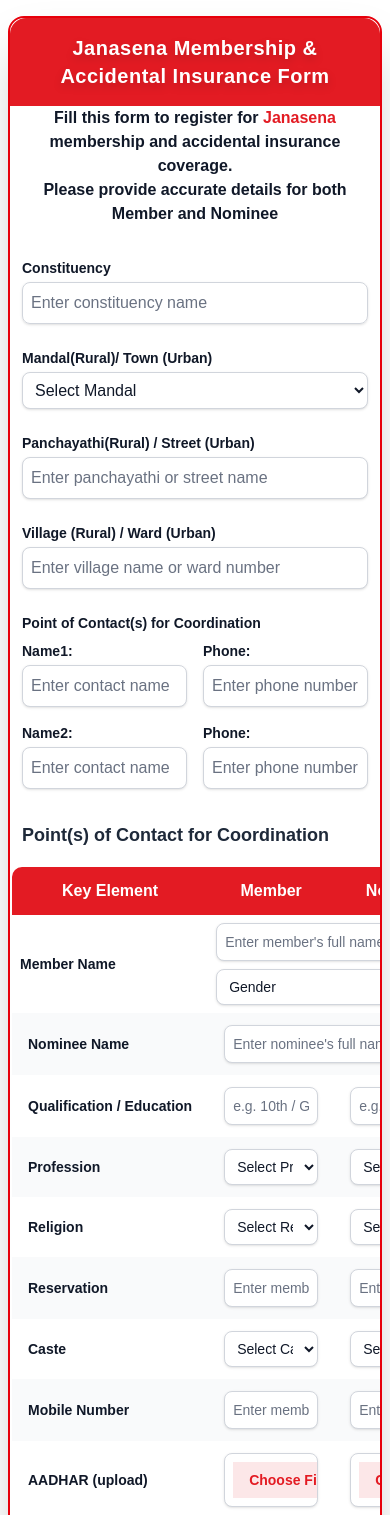
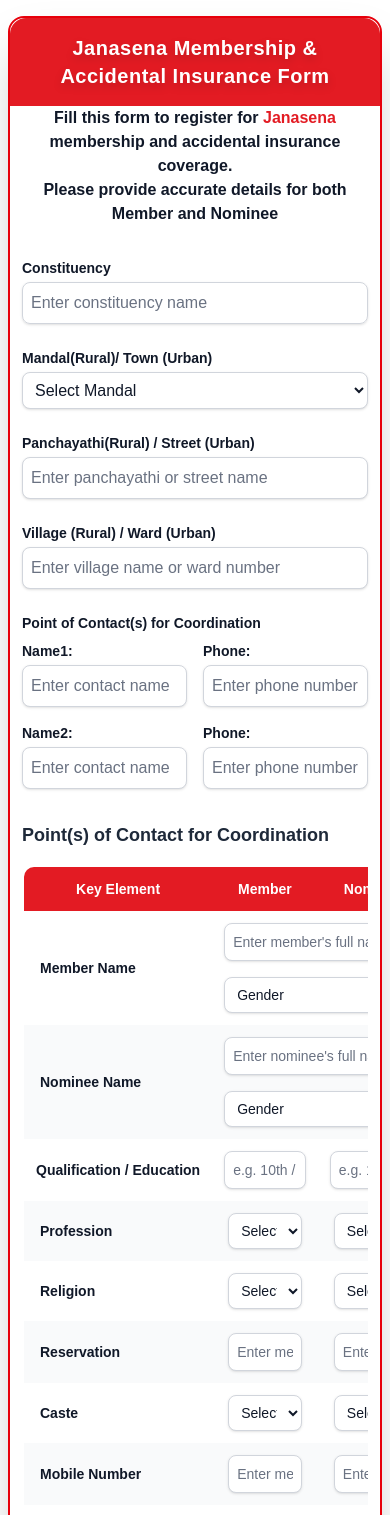
Before and after one commit to Chenchu-Parameswar-Kotari/jsp, a Next.js app: page / in a window 390 px wide. Shown: the top 1515 px of the page. Built offline with nearby package versions, Linux system fonts and the light colour scheme.

Commit message:
alignment changes

```diff
--- a/src/app/page.tsx
+++ b/src/app/page.tsx
@@ -113,27 +113,27 @@
 
             <div className="mt-8">
               <h2 className="text-lg font-semibold text-gray-800 mb-4">Point(s) of Contact for Coordination</h2>
-              <div className="overflow-x-auto -mx-3 sm:mx-0">
+              <div className="overflow-x-auto">
                 <table className="min-w-full border-2 border-[#E31B23] text-sm rounded-xl shadow-lg overflow-hidden">
                   <thead className="bg-[#E31B23] text-white">
                     <tr>
-                      <th className="px-2 sm:px-4 py-3 font-bold text-base sm:text-lg">Key Element</th>
-                      <th className="px-2 sm:px-4 py-3 font-bold text-base sm:text-lg">Member</th>
-                      <th className="px-2 sm:px-4 py-3 font-bold text-base sm:text-lg">Nominee</th>
+                      <th className="px-3 sm:px-4 py-3 font-bold text-sm sm:text-lg">Key Element</th>
+                      <th className="px-3 sm:px-4 py-3 font-bold text-sm sm:text-lg">Member</th>
+                      <th className="px-3 sm:px-4 py-3 font-bold text-sm sm:text-lg">Nominee</th>
                     </tr>
                   </thead>
                   <tbody>
                     <tr className="bg-white">
-                                            <td className="px-2 sm:px-4 py-2 sm:py-3 font-semibold text-gray-900 whitespace-nowrap text-sm sm:text-base">Member Name</td>
-                      <td className="px-2 sm:px-4 py-2 sm:py-3" colSpan={2}>
-                        <div className="flex flex-col sm:flex-row gap-2">
+                      <td className="px-4 py-3 font-semibold text-gray-900 whitespace-nowrap">Member Name</td>
+                      <td className="px-3 sm:px-4 py-3" colSpan={2}>
+                        <div className="flex flex-col sm:flex-row gap-2 sm:gap-3">
                           <input
                             type="text"
                             placeholder="Enter member's full name"
-                            className="flex-1 rounded-lg border border-gray-300 p-2 text-sm sm:text-base shadow-sm focus:border-[#E31B23] focus:ring-[#E31B23] text-gray-900 placeholder-gray-500 bg-white"
+                            className="w-full flex-1 rounded-lg border border-gray-300 p-2 sm:p-2.5 text-sm shadow-sm focus:border-[#E31B23] focus:ring-[#E31B23] text-gray-900 placeholder-gray-500 bg-white"
                           />
                           <select
-                            className="w-full sm:w-32 rounded-lg border border-gray-300 p-2 text-sm sm:text-base shadow-sm focus:border-[#E31B23] focus:ring-[#E31B23] text-gray-900 bg-white"
+                            className="w-full sm:w-40 rounded-lg border border-gray-300 p-2 sm:p-2.5 text-sm shadow-sm focus:border-[#E31B23] focus:ring-[#E31B23] text-gray-900 bg-white mt-2 sm:mt-0"
                           >
                             <option value="">Gender</option>
                             <option value="male">Male</option>
@@ -145,15 +145,15 @@
                     </tr>
                     <tr className="bg-gray-50">
                       <td className="px-4 py-3 font-semibold text-gray-900 whitespace-nowrap">Nominee Name</td>
-                      <td className="px-4 py-3" colSpan={2}>
-                        <div className="flex gap-2">
+                      <td className="px-3 sm:px-4 py-3" colSpan={2}>
+                        <div className="flex flex-col sm:flex-row gap-2 sm:gap-3">
                           <input
                             type="text"
                             placeholder="Enter nominee's full name"
-                            className="flex-1 rounded-lg border border-gray-300 p-2 shadow-sm focus:border-[#E31B23] focus:ring-[#E31B23] text-gray-900 placeholder-gray-500 bg-white"
+                            className="w-full flex-1 rounded-lg border border-gray-300 p-2 sm:p-2.5 text-sm shadow-sm focus:border-[#E31B23] focus:ring-[#E31B23] text-gray-900 placeholder-gray-500 bg-white"
                           />
                           <select
-                            className="w-full sm:w-32 rounded-lg border border-gray-300 p-2 text-sm sm:text-base shadow-sm focus:border-[#E31B23] focus:ring-[#E31B23] text-gray-900 bg-white"
+                            className="w-full sm:w-40 rounded-lg border border-gray-300 p-2 sm:p-2.5 text-sm shadow-sm focus:border-[#E31B23] focus:ring-[#E31B23] text-gray-900 bg-white mt-2 sm:mt-0"
                           >
                             <option value="">Gender</option>
                             <option value="male">Male</option>
@@ -164,19 +164,19 @@
                       </td>
                     </tr>
                     <tr className="bg-white">
-                      <td className="px-4 py-3 font-semibold text-gray-900 whitespace-nowrap">Qualification / Education</td>
-                      <td className="px-4 py-3">
+                      <td className="px-3 sm:px-4 py-3 font-semibold text-gray-900 whitespace-nowrap text-sm">Qualification / Education</td>
+                      <td className="px-3 sm:px-4 py-3">
                         <input
                           type="text"
                           placeholder="e.g. 10th / Graduate"
-                          className="w-full rounded-lg border border-gray-300 p-2 shadow-sm focus:border-[#E31B23] focus:ring-[#E31B23] text-gray-900 placeholder-gray-500 bg-white"
+                          className="w-full rounded-lg border border-gray-300 p-2 sm:p-2.5 text-sm shadow-sm focus:border-[#E31B23] focus:ring-[#E31B23] text-gray-900 placeholder-gray-500 bg-white"
                         />
                       </td>
-                      <td className="px-4 py-3">
+                      <td className="px-3 sm:px-4 py-3">
                         <input
                           type="text"
                           placeholder="e.g. 10th / Graduate"
-                          className="w-full rounded-lg border border-gray-300 p-2 shadow-sm focus:border-[#E31B23] focus:ring-[#E31B23] text-gray-900 placeholder-gray-500 bg-white"
+                          className="w-full rounded-lg border border-gray-300 p-2 sm:p-2.5 text-sm shadow-sm focus:border-[#E31B23] focus:ring-[#E31B23] text-gray-900 placeholder-gray-500 bg-white"
                         />
                       </td>
                     </tr>
```
